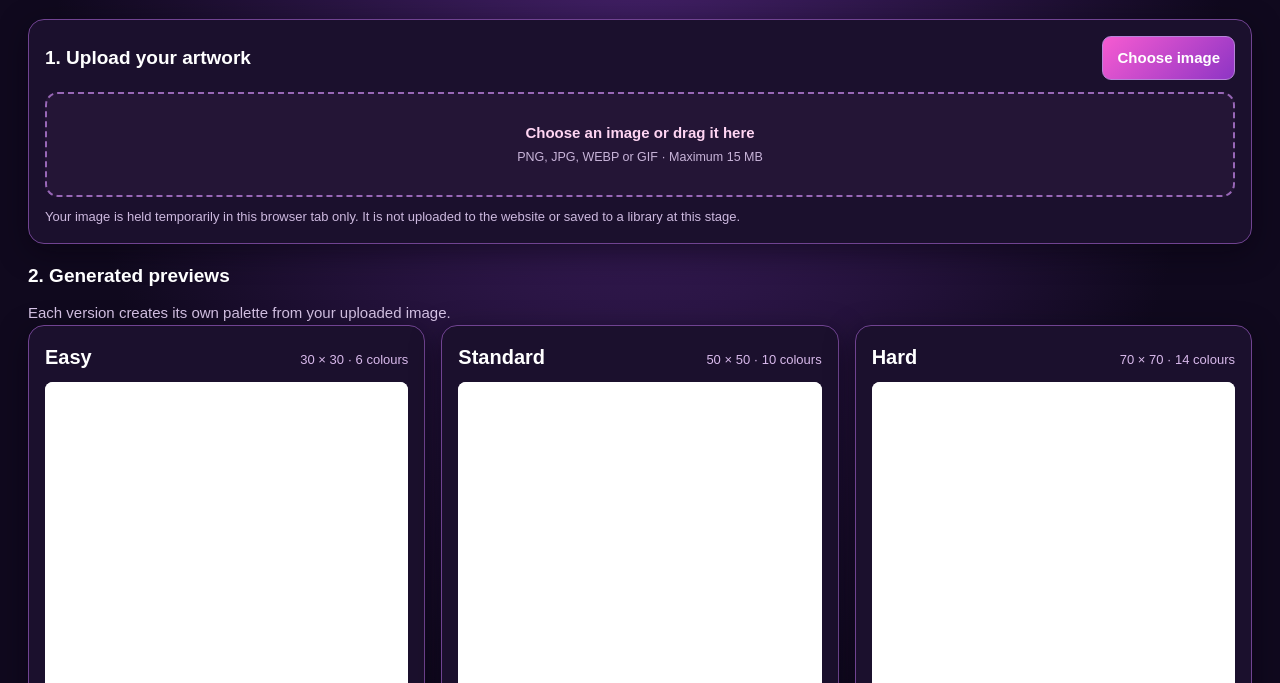
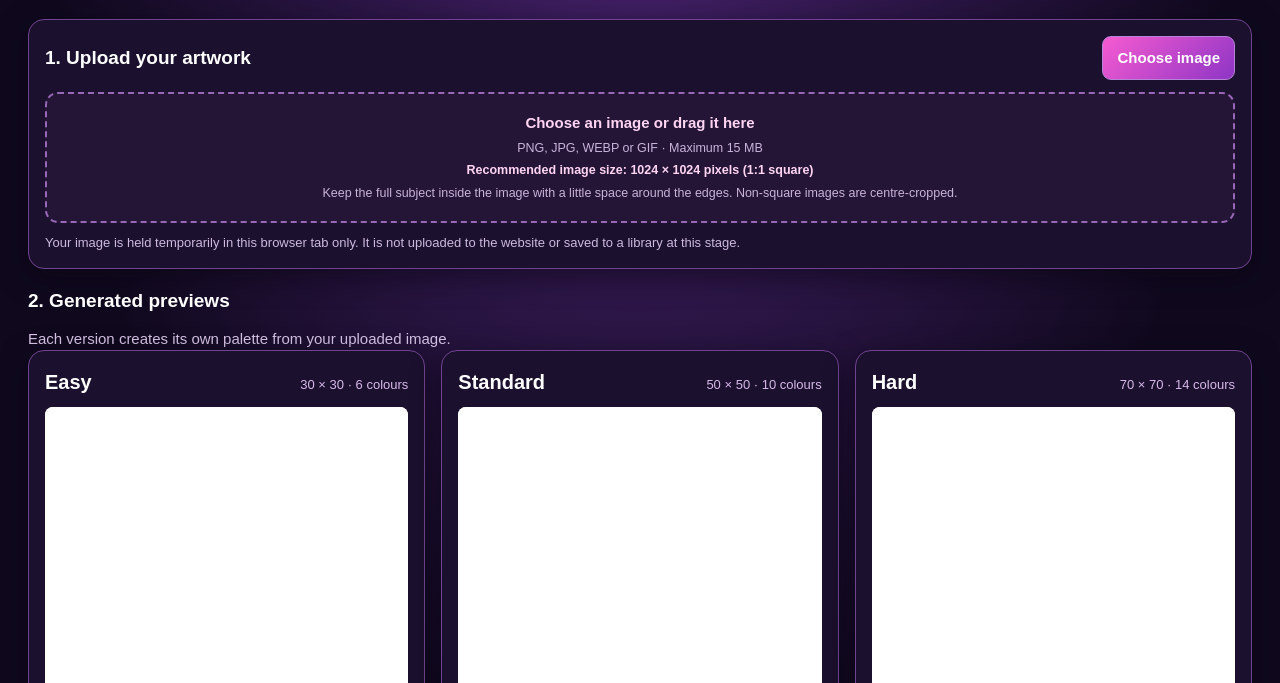
Before and after one commit to BethanyDoesThings/bethany-does-things, a plain HTML site: page public/games/diamond-art/preparation-lab/index.html in a window 1280 px wide. Shown: the part 117-800 px from the top of the page. Drawn offline with Linux system fonts and the light colour scheme.

Commit message:
Add square image size guidance to Diamond Art Preparation Lab

```diff
--- a/public/games/diamond-art/preparation-lab/index.html
+++ b/public/games/diamond-art/preparation-lab/index.html
@@ -30,7 +30,7 @@ canvas{display:block;width:100%;height:auto;aspect-ratio:1;background:#fff;borde
 <div class="top"><div><h1>Diamond Art Image Preparation Lab</h1><p class="sub">Upload an image, then generate three gemstone-puzzle versions with image-specific colour palettes.</p></div><a href="/admin/" style="color:#ffd8ff">← Admin Control Center</a></div>
 <section class="upload-panel" aria-labelledby="upload-title">
  <div class="upload-heading"><h2 id="upload-title">1. Upload your artwork</h2><div class="upload-controls"><label class="upload-button" for="artwork-file">Choose image</label><input id="artwork-file" type="file" accept="image/png,image/jpeg,image/webp,image/gif"></div></div>
- <label class="dropzone" id="dropzone" for="artwork-file"><span><strong>Choose an image or drag it here</strong><small>PNG, JPG, WEBP or GIF · Maximum 15 MB</small></span></label>
+ <label class="dropzone" id="dropzone" for="artwork-file"><span><strong>Choose an image or drag it here</strong><small>PNG, JPG, WEBP or GIF · Maximum 15 MB</small><small><strong>Recommended image size: 1024 × 1024 pixels (1:1 square)</strong></small><small>Keep the full subject inside the image with a little space around the edges. Non-square images are centre-cropped.</small></span></label>
  <div class="selected-area" id="selected-area">
   <img id="source-image" alt="Temporary artwork preview">
   <div class="selected-details"><h3 id="source-title">No image selected</h3><p id="source-info">Your selected image will appear here.</p><div id="status" role="status" aria-live="polite">Upload an image to begin.</div></div>
```
